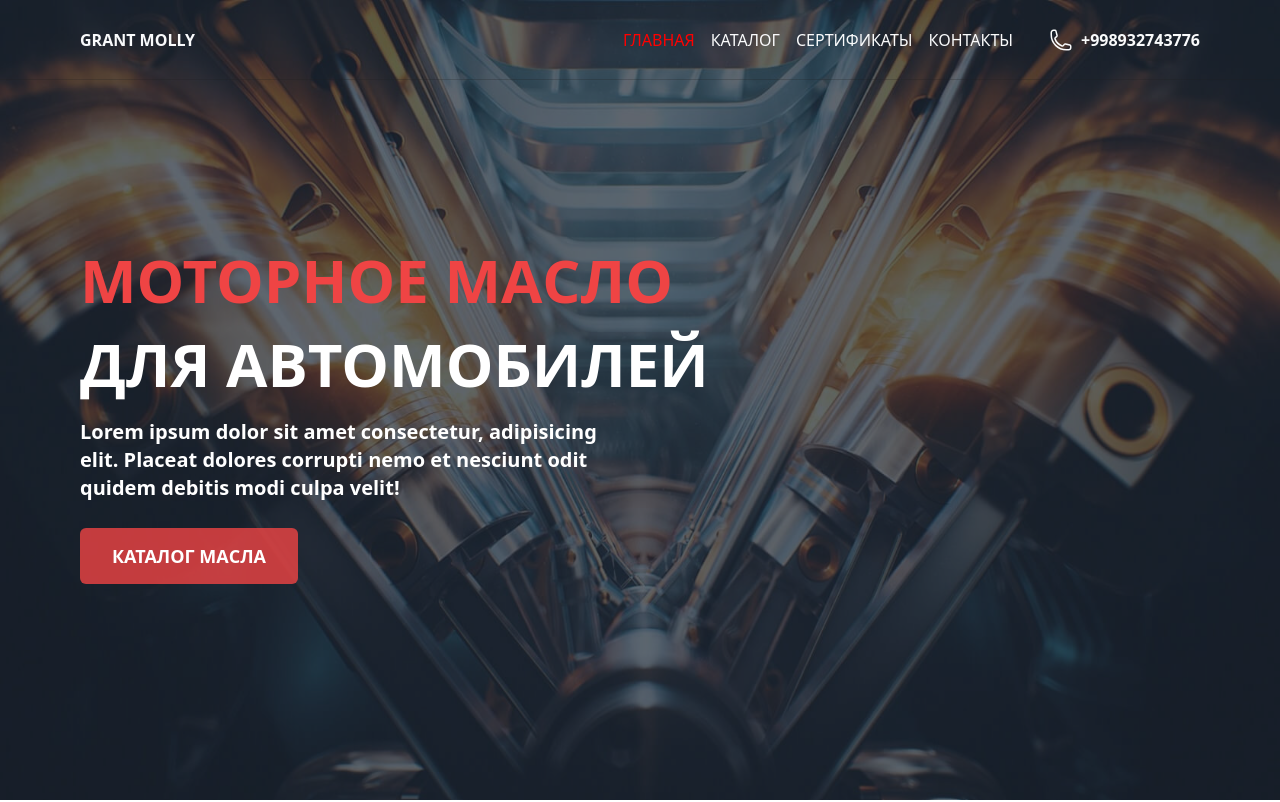
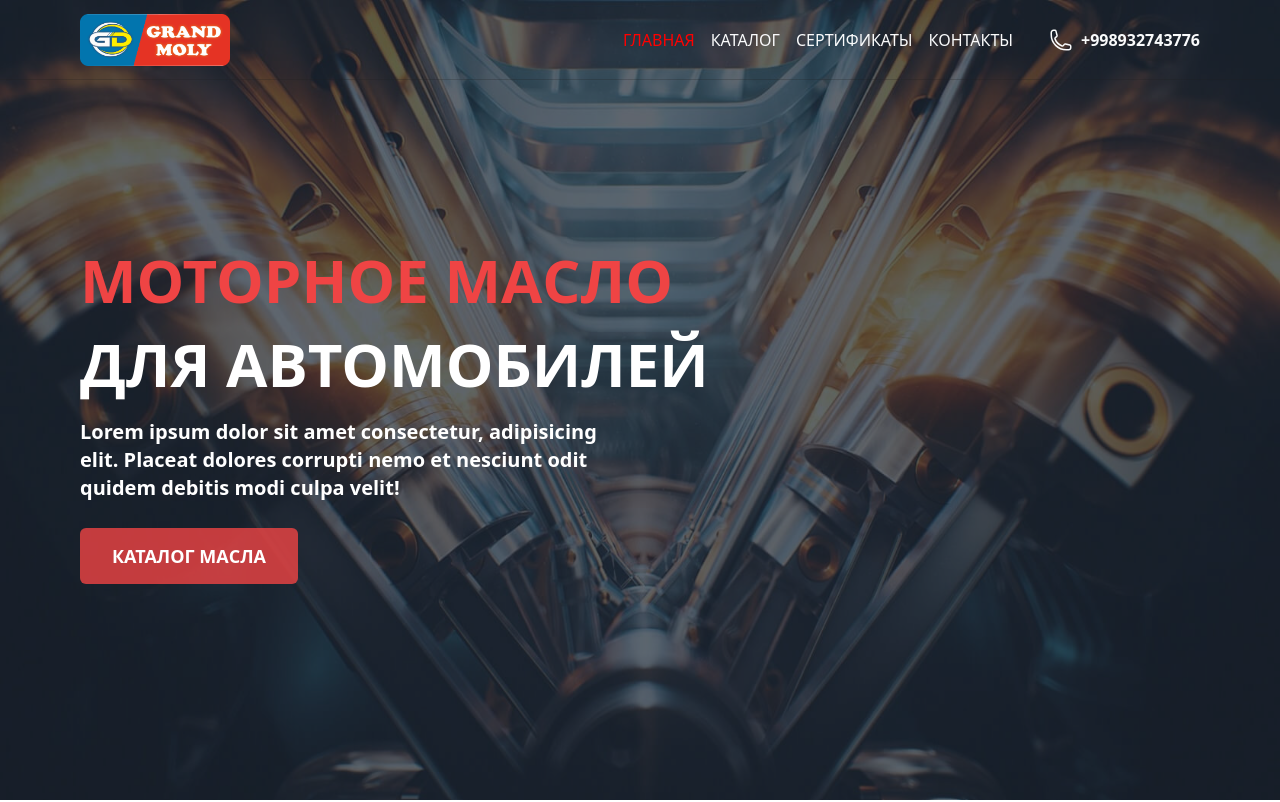
Before and after one commit to mDavron/grant-molly, a Next.js app: page / in a window 1280 px wide. Shown: the top 802 px of the page. Built offline with nearby package versions, Linux system fonts and the light colour scheme.

Commit message:
logo test

```diff
--- a/src/components/Logo.jsx
+++ b/src/components/Logo.jsx
@@ -1,18 +1,13 @@
+import Image from 'next/image'
 import Link from 'next/link'
 import React from 'react'
 
-export const Logo = ({ navBg, isHome }) => {
+function Logo() {
   return (
-    <div>
-      <Link href={'/'} className='inline-flex items-center gap-1 text-inherit'>
-        <span
-          className={`${navBg ? 'text-gray-800' : 'text-gray-50'} ${
-            !isHome && 'text-gray-800'
-          } font-semibold uppercase `}
-        >
-          Grant Molly
-        </span>
-      </Link>
-    </div>
+    <Link href='/'>
+      <Image src={'/images/logo.png'} width={150} height={50} />
+    </Link>
   )
 }
+
+export default Logo
--- a/src/components/banner/Banner.jsx
+++ b/src/components/banner/Banner.jsx
@@ -1,12 +1,19 @@
 import Image from 'next/image'
 import Link from 'next/link'
 import React from 'react'
+import banner from '../../../public/images/baner4.jpg'
 
 const Banner = () => {
   return (
     <section>
       <div className='relative flex min-h-screen w-full justify-center'>
-        <Image src={'/images/baner4.jpg'} className='absolute' fill priority />
+        <Image
+          src={banner}
+          className='absolute bg-cover'
+          fill
+          priority
+          placeholder='blur'
+        />
         <div className='absolute left-0 top-0  h-full w-full bg-gray-800/70'>
           <div className='container mx-auto mt-[150px] lg:mt-[250px]'>
             <h1 className='text-2xl font-semibold uppercase text-white lg:text-6xl '>
--- a/src/components/footer/Footer.jsx
+++ b/src/components/footer/Footer.jsx
@@ -1,9 +1,9 @@
 import Link from 'next/link'
 import React from 'react'
-import { Logo } from '../Logo'
+import Logo from '../Logo'
 const navitems = [
   { id: 1, url: '/', label: 'Главная' },
-  { id: 2, url: '/category', label: 'Каталог' },
+  // { id: 2, url: '/category', label: 'Каталог' },
   { id: 4, url: '/sertificates', label: 'Сертификаты' },
   { id: 3, url: '/contacts', label: 'Контакты' }
 ]
--- a/src/components/navbar/Navbar.jsx
+++ b/src/components/navbar/Navbar.jsx
@@ -3,7 +3,7 @@ import React from 'react'
 import { Navigation } from './Navigation'
 import { usePathname } from 'next/navigation'
 import MobileMenu from './mobileNavbar'
-import { Logo } from '../Logo'
+import Logo from '../Logo'
 // import Link from 'next/link'
 
 const navitems = [
@@ -37,7 +37,7 @@ const Navbar = () => {
     >
       <div className='container mx-auto w-full'>
         <div className='flex h-[80px] items-center justify-between'>
-          <Logo navBg={navBg} isHome={isHome} />
+          <Logo />
           <div className='flex items-center gap-4'>
             <Navigation navLinks={navitems} />
             <MobileMenu navLinks={navitems} />
```
Also changed, not shown: public/images/logo.png (added), public/images/logo.svg (added).
